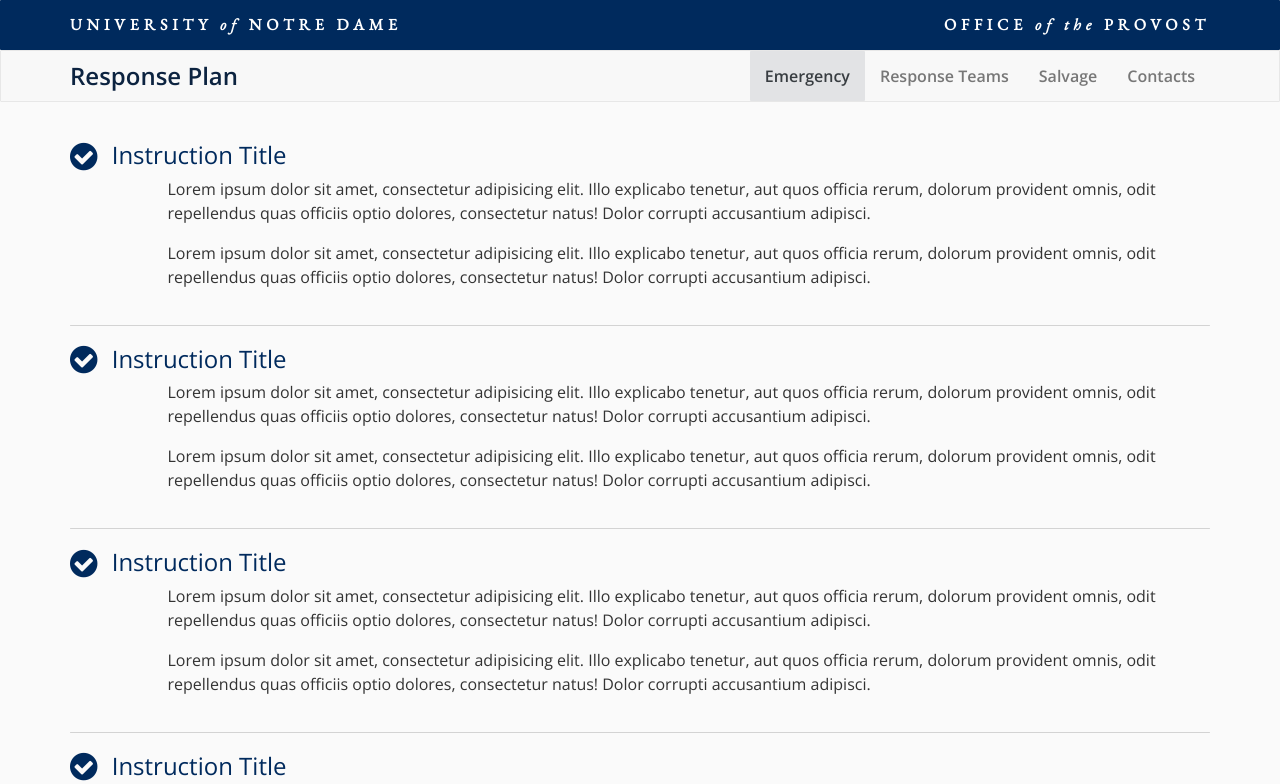
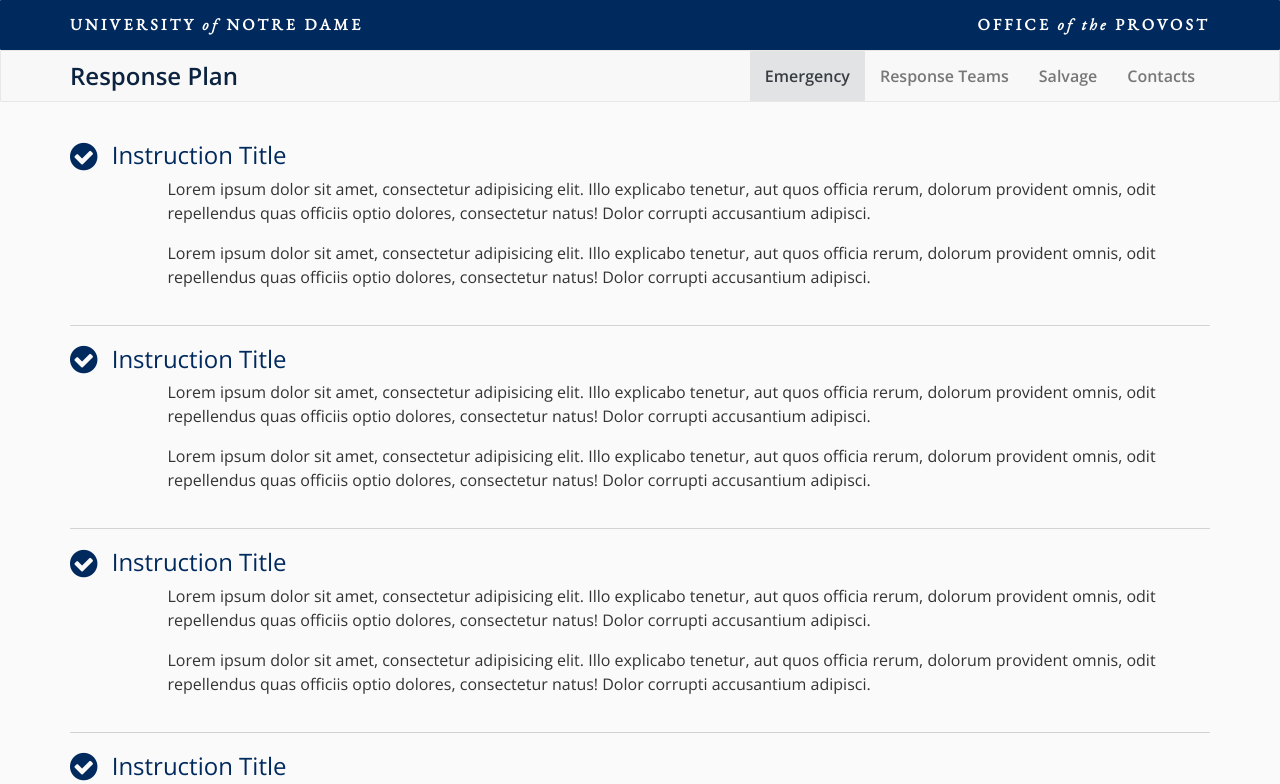
Before and after one commit to randal-sean-harrison/bootstrap-erp, a plain HTML site: page index.html in a window 1280 px wide. Shown: the top 784 px of the page. Drawn offline with nearby package versions, Linux system fonts and the light colour scheme.

Commit message:
fixed letter spacing on banner

```diff
--- a/css/main.css
+++ b/css/main.css
@@ -127,7 +127,7 @@
 }
 
 .nd-link a, #provost-link a {
-   letter-spacing: .3rem;
+   letter-spacing: .2rem;
    color: white;
    cursor: pointer;
    text-decoration: none;
```
